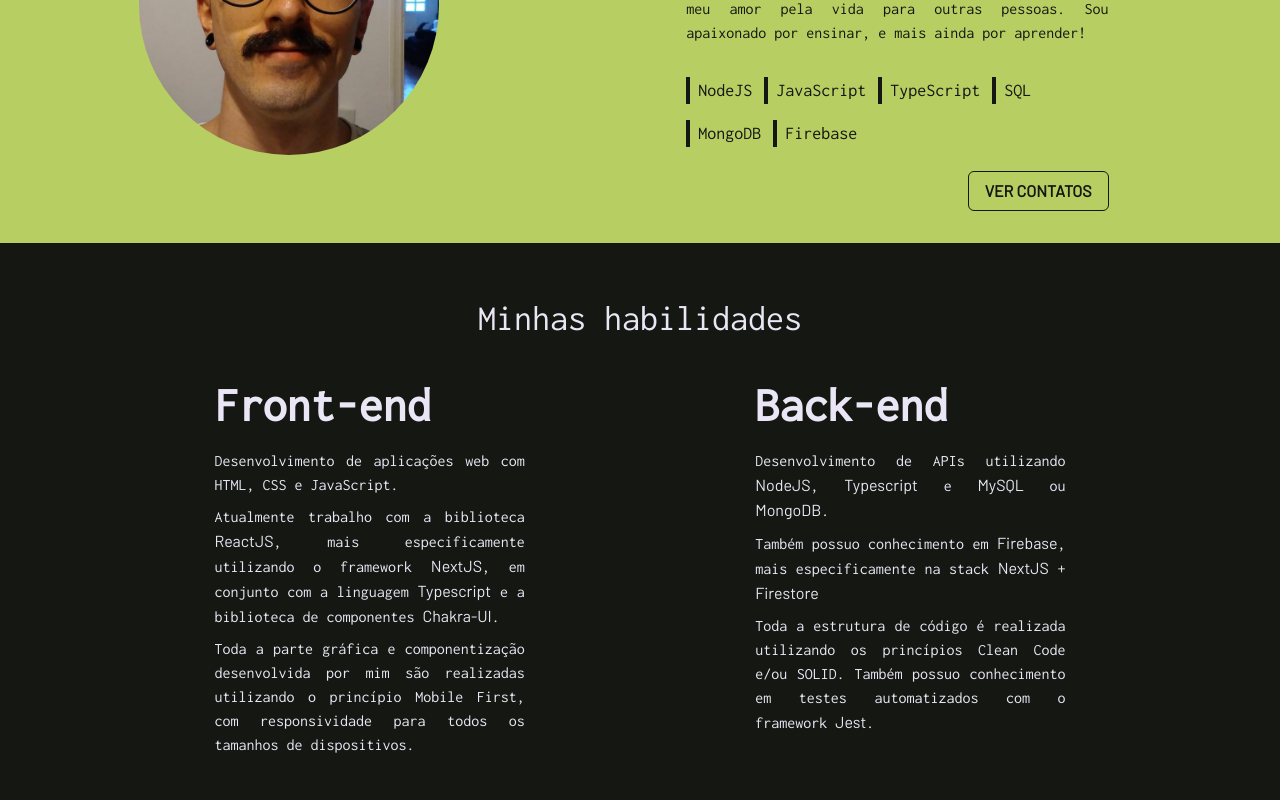
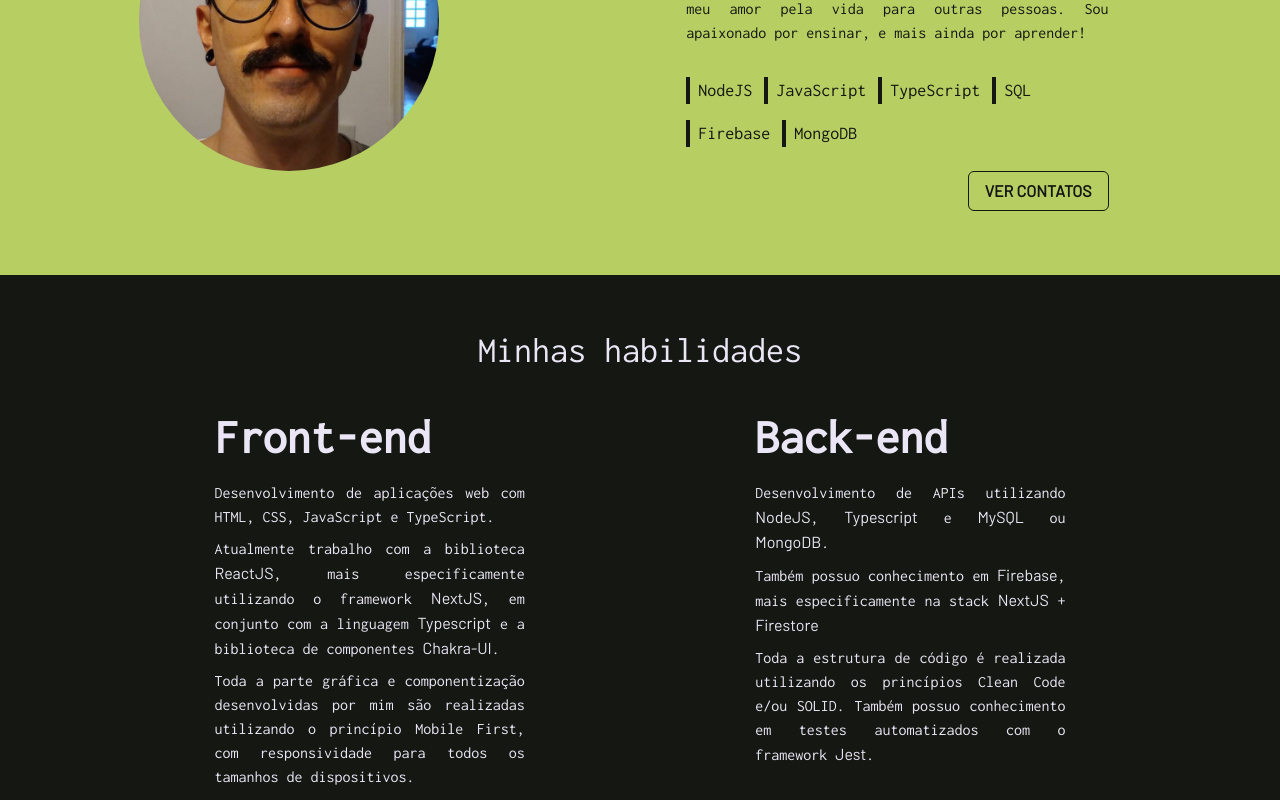
Before and after one commit to cptvictor95/portfolio, a Next.js app: page / in a window 1280 px wide. Shown: the part 1020-1820 px from the top of the page. Built offline with nearby package versions, Linux system fonts and the light colour scheme.

Commit message:
add sticky header and fix spacing on subHero

```diff
--- a/components/Header.tsx
+++ b/components/Header.tsx
@@ -33,10 +33,14 @@ const Header: React.FC = (props) => {
       w="100%"
       align="center"
       justify="space-between"
+      position={{ base: 'relative', md: 'sticky', lg: 'sticky', xl: 'sticky' }}
+      top={{ md: 0, lg: 0, xl: 0 }}
+      bg="black"
       wrap="wrap"
       mb={12}
       py={4}
       px={8}
+      zIndex="1"
       {...props}
     >
       <Flex align="center">
--- a/sections/Skills.tsx
+++ b/sections/Skills.tsx
@@ -32,7 +32,8 @@ const Skills = () => {
               Front-end
             </Text>
             <Text>
-              Desenvolvimento de aplicações web com HTML, CSS e JavaScript.
+              Desenvolvimento de aplicações web com HTML, CSS, JavaScript e
+              TypeScript.
             </Text>
             <Text>
               Atualmente trabalho com a biblioteca{' '}
@@ -54,7 +55,7 @@ const Skills = () => {
               .
             </Text>
             <Text>
-              Toda a parte gráfica e componentização desenvolvida por mim são
+              Toda a parte gráfica e componentização desenvolvidas por mim são
               realizadas utilizando o princípio Mobile First, com responsividade
               para todos os tamanhos de dispositivos.
             </Text>
--- a/sections/SubHero.tsx
+++ b/sections/SubHero.tsx
@@ -61,19 +61,19 @@ const SubHero: React.FC = () => {
               SQL
             </Text>
             <Text borderLeft="4px solid" fontSize="lg" pl={2} pr={3} mb={4}>
+              Firebase
+            </Text>
+            <Text borderLeft="4px solid" fontSize="lg" pl={2} pr={3} mb={4}>
               MongoDB
             </Text>
-            <Text borderLeft="4px solid" fontSize="lg" pl={2} pr={3} mb={4}>
-              Firebase
-            </Text>
           </Flex>
-          <Flex as="section" alignSelf="flex-end">
+          <Flex as="section" alignSelf="flex-end" pb={{ base: 8 }}>
             <Link
               activeClass="active"
               to="contact"
               spy={true}
               smooth={true}
-              duration={500}
+              duration={1000}
             >
               <Button variant="outline">Ver Contatos</Button>
             </Link>
```
